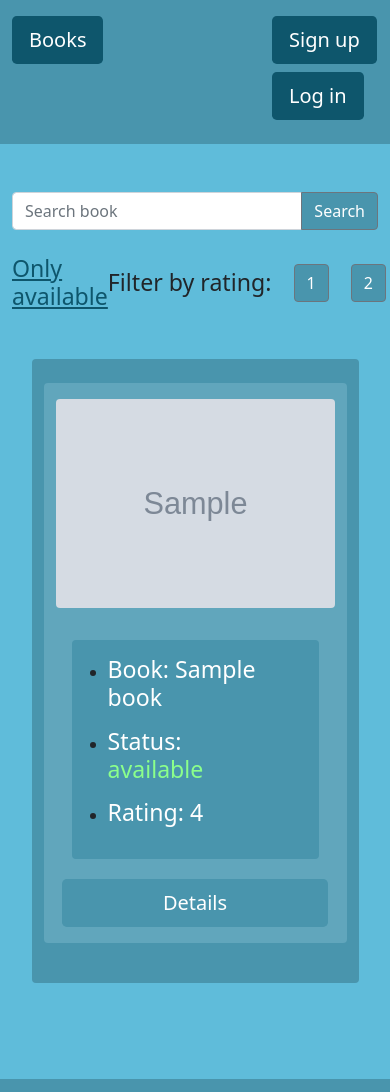
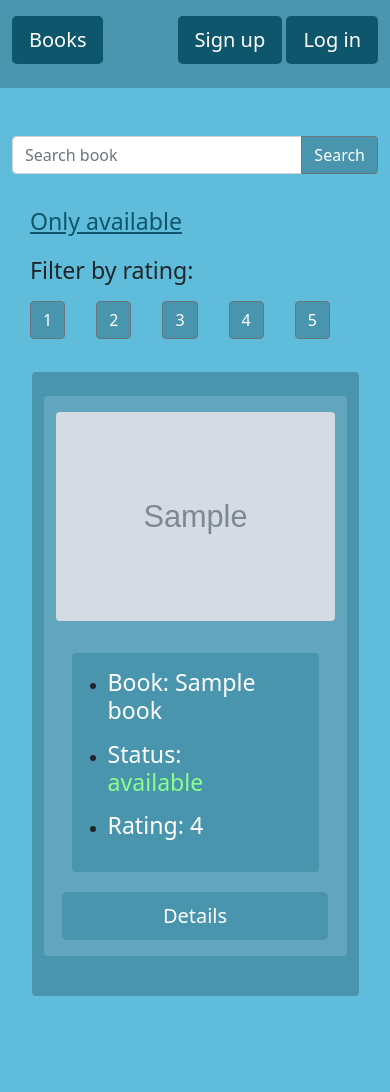
Before and after one commit to aanastasiyatuz/Library-INAI, a Django app: page /library/ in a window 390 px wide; the page is wider, and only the part inside the window is pictured. Run offline with Django 3.2, Linux system fonts and the light colour scheme; tables that the repository leaves empty hold one stand-in row (values such as "Sample post"); grey boxes marked "Sample" are stand-in pictures; parts of the project's set-up code (start-up, migrations or seed data) failed here and were passed over; some libraries are stand-ins or nearby versions.

Commit message:
верстка

```diff
--- a/library/templates/books.html
+++ b/library/templates/books.html
@@ -1,7 +1,7 @@
 {% extends 'base.html' %} {% load static %} {% block content %}
 
 <div class="container mt-5">
-    <div class="row">
+    <div class="row" style="display: flex;flex-direction: column; align-items: center;">
 
         <form class="input-group mb-4" method="get" action="{% url 'books' %}">
             <input name="q" type="search" class="form-control" placeholder="Search book" aria-label="Search book" aria-describedby="button-addon2">
@@ -10,9 +10,9 @@
         {% block innercontent %}
         <div style="display: flex; align-items: center; justify-content: space-between;" id="filter_div">
             <a href="{% url 'available' %}" style="color: #0E566C;margin:0; padding:0"><h3 style="margin:0; padding:0">Only available</h3></a>
-            <div style="display: flex; align-items: center; height: 57px;margin:0; padding:0">
-                <ul style="display: flex; align-items: center; justify-content: space-between; width: 450px; margin:0; padding:0">
-                    <h3 style="margin:0; padding:0">Filter by rating:</h3>
+            <div style="display: flex; align-items: center; height: 57px;margin:0; padding:0;">
+                <h3 style="margin:0; padding:0; padding-right: 10px;">Filter by rating:</h3>
+                <ul style="display: flex; align-items: center; justify-content: space-between; width: 450px; margin:0; padding:0" id="rating_filter_ul">
                     <a href="{% url 'books' %}?rating=1" style="color: #0E566C;"><button class="btn btn-outline-secondary">1</button></a>
                     <a href="{% url 'books' %}?rating=2" style="color: #0E566C;"><button class="btn btn-outline-secondary">2</button></a>
                     <a href="{% url 'books' %}?rating=3" style="color: #0E566C;"><button class="btn btn-outline-secondary">3</button></a>
@@ -30,7 +30,7 @@
         <div class="container mt-4">
             {% for book in books %}
             <div class="row mx-auto mb-4 rounded" id="book">
-                <div class="col-md-4 mx-auto">
+                <div class="col-md-4 mx-auto book_img_div">
                     <a href="{% url 'book-detail' book.id %}">
                         <img src="{{ book.image.url }}" class="rounded img-fluid float-start mx-3 mt-3 mb-3 mx-auto" alt="..." width="" id='book_img'>
                     </a>
@@ -57,7 +57,7 @@
                     </div>
                     <div class="row text-center justify-content-center">
                         <div class="mb-3" id='create'>
-                            <a class="btn btn-lg" href="{% url 'book-detail' book.id %}" role="button" id="create-akk">Details</a>
+                            <a href="{% url 'book-detail' book.id %}"  ><button class="btn btn-lg btn_details" id="create-akk">Details</button></a>
                         </div>
                     </div>
                 </div>
--- a/main/settings.py
+++ b/main/settings.py
@@ -7,7 +7,7 @@ BASE_DIR = Path(__file__).resolve().parent.parent
 
 SECRET_KEY = config('SECRET_KEY')
 
-DEBUG = 1
+DEBUG = False
 
 ALLOWED_HOSTS = ['34.134.176.124', '10.128.0.2', 'localhost']
 
--- a/static/main/css/style.css
+++ b/static/main/css/style.css
@@ -75,7 +75,7 @@ li {
     background-color: #4995ad;
 }
 
-#header_btn,
+.header_btn,
 #comment, #books {
     background-color: #0E566C;
 }
@@ -115,15 +115,6 @@ rating {
 } */
 
 
-@media (min-width:995px) {
-    #sign_block,
-    #reg_block,
-    #list,
-    #book,
-    #filter_div {
-        width: 50%;
-    }
-}
 
 #flex{
     /* width: ; */
@@ -131,3 +122,72 @@ rating {
     align-items: center;
     justify-content: space-between;
 }
+
+@media (max-width: 807px) {
+    #sign_block,
+    #reg_block{
+        width: 50% !important;
+    }
+    #filter_div{
+        display: flex !important;
+        align-items: center !important;
+        justify-content: space-between !important;
+        flex-direction: column !important;
+        width: 535px !important;
+        padding-left: 30px !important;
+    }
+    .book_img_div{
+        display: flex !important;
+        align-items: center !important;
+        justify-content: center !important;
+    }
+    #create{
+        display: flex;
+        justify-content: center;
+    }
+    .header_btn, .header_div{
+        width:inherit;
+    }
+    #filter_div div{
+        width:inherit
+    }
+}
+@media (max-width:520px) {
+    #sign_block,
+    #reg_block{
+        width: 50% !important;
+    }
+    #filter_div{
+        height: 126px !important;
+        display: flex !important;
+        align-items: center !important;
+        justify-content: space-between !important;
+        flex-direction: row !important;
+        flex-wrap: wrap !important;
+    }
+    #filter_div div{
+        display: flex !important;
+        align-items: flex-start !important;
+        height: 57px !important;
+        margin: 0 !important;
+        padding: 0 !important;
+        flex-direction: column !important;
+        width: 329px !important;
+    }
+    .book_img_div{
+        display: flex !important;
+        align-items: center !important;
+        justify-content: center !important;
+    }
+    #rating_filter_ul{
+        display: flex !important;
+        align-items: center !important;
+        justify-content: space-between !important;
+        width: 300px !important;
+        margin-top: 17px !important;
+        padding: 0 !important;
+    }
+    .header_btn, .header_div{
+        width:inherit;
+    }
+}
--- a/templates/base.html
+++ b/templates/base.html
@@ -21,23 +21,23 @@
     <div class="my-site pb-3 pt-3" id="header">
         <div class="container">
             <div class="row justify-content-between">
-                <div class="col-4 justify-content-between">
-                    <a class="btn btn-lg mx-auto mb-2" id="header_btn" href="{% url 'books' %}">Books</a> {% if request.user.is_authenticated %}
-                    <a class="btn btn-lg mx-auto mb-2" id="header_btn" href="{% url 'orders' %}">Orders</a> {% endif %}
+                <div class="col-4 justify-content-between header_div">
+                    <a class="btn btn-lg mx-auto mb-2 header_btn" href="{% url 'books' %}">Books</a> {% if request.user.is_authenticated %}
+                    <a class="btn btn-lg mx-auto mb-2 header_btn" href="{% url 'orders' %}">Orders</a> {% endif %}
                 </div>
                 {% if request.user.group == 'admin' %}
-                <div class="col-4">
-                    <a class="btn mb-2 btn-lg" id="header_btn" href="{% url 'create-book' %}"><i class="far fa-plus-square"></i></a>
+                <div class="col-4 header_div">
+                    <a class="btn mb-2 btn-lg header_btn" href="{% url 'create-book' %}"><i class="far fa-plus-square"></i></a>
                 </div>
                 {% endif %}
                 {% if request.user.is_authenticated %}
-                <div class="col-4 gap-2 d-md-flex justify-content-md-end">
-                    <a class="btn btn-lg float-right mb-2" id="header_btn" href="{% url 'logout' %}">Log out</a>
+                <div class="col-4 gap-2 d-md-flex justify-content-md-end header_div">
+                    <a class="btn btn-lg float-right mb-2 header_btn" href="{% url 'logout' %}">Log out</a>
                 </div>
                 {% else %}
-                <div class="col-4 gap-2 d-md-flex justify-content-md-end">
-                    <a class="btn mb-2 btn-lg float-right" id="header_btn" href="{% url 'register' %}">Sign up</a>
-                    <a class="btn mb-2 btn-lg float-right" id="header_btn" href="{% url 'login' %}">Log in</a>
+                <div class="col-4 gap-2 d-md-flex justify-content-md-end header_div">
+                    <a class="btn mb-2 btn-lg float-right header_btn" href="{% url 'register' %}">Sign up</a>
+                    <a class="btn mb-2 btn-lg float-right header_btn" href="{% url 'login' %}">Log in</a>
                 </div>
                 {% endif %}
             </div>
```
